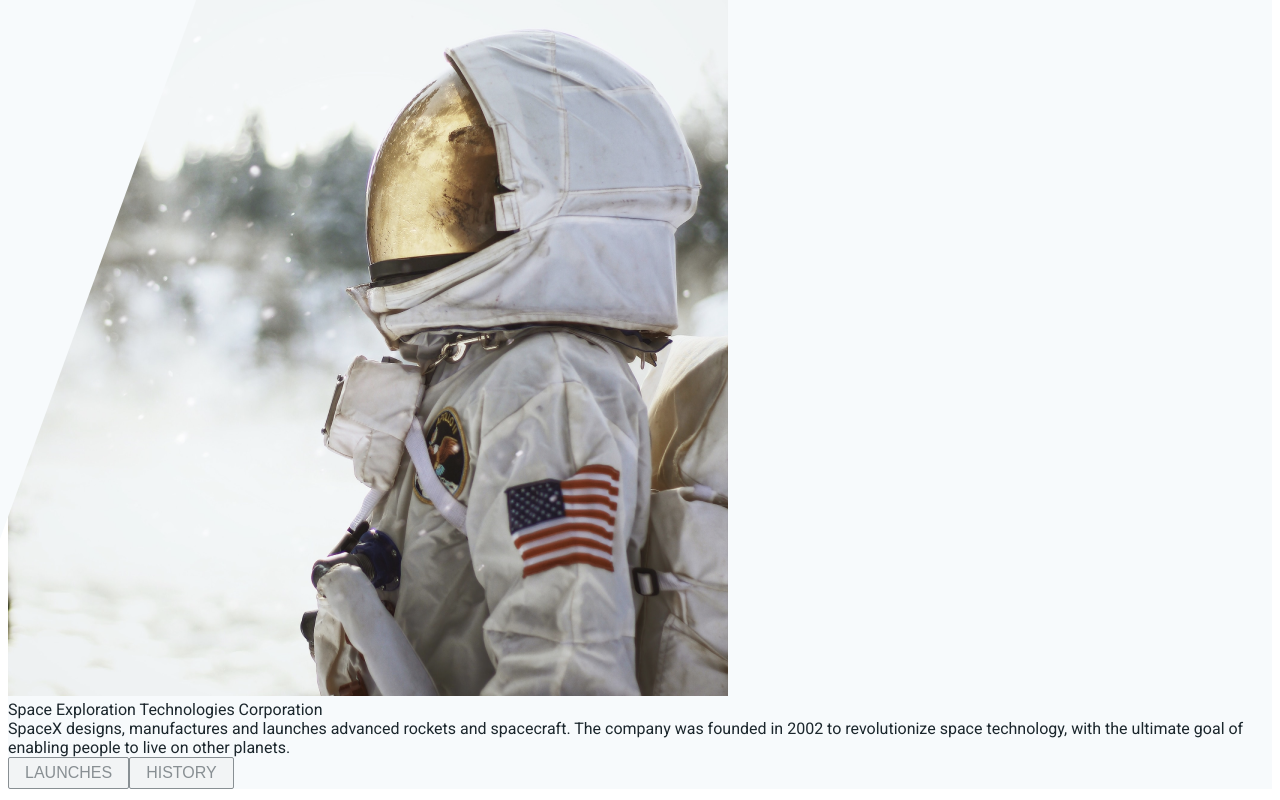
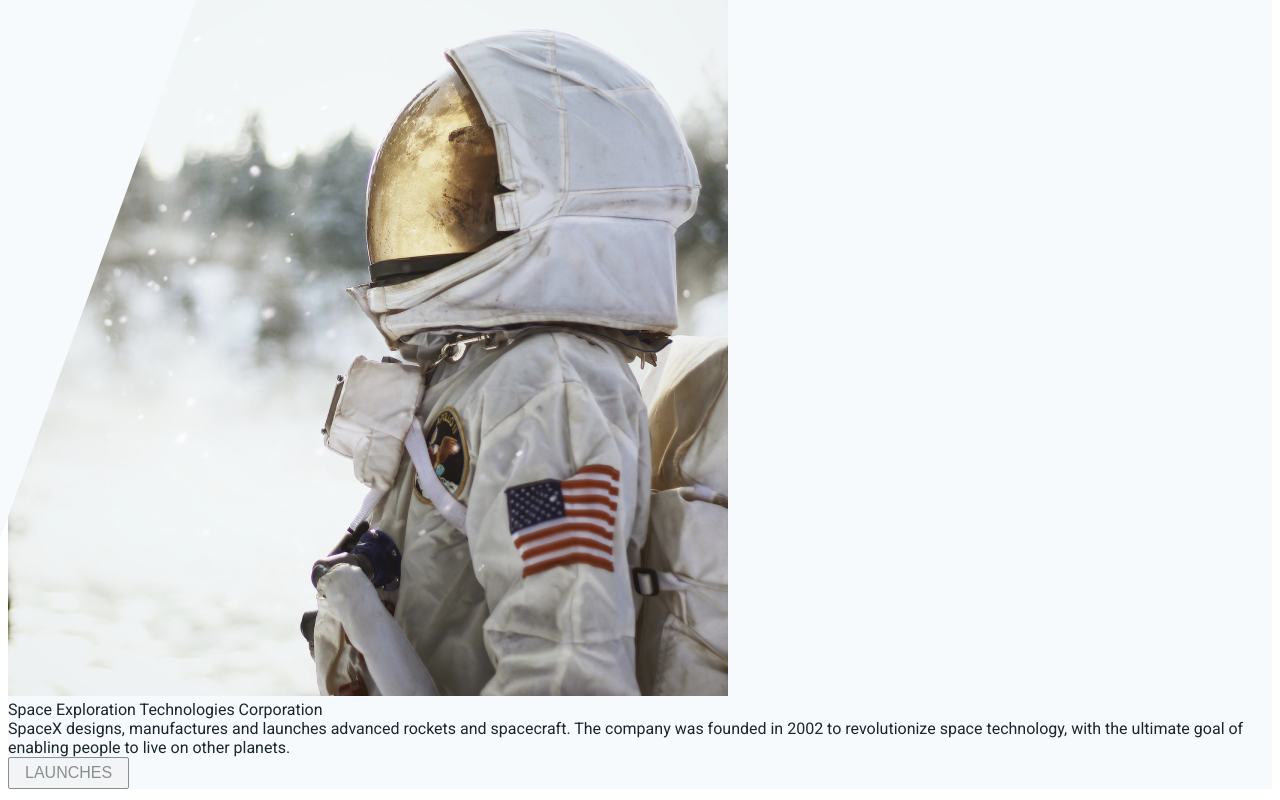
Before and after one commit to BatuhanW/demo-spacegraph, a Next.js app: page / in a window 1280 px wide. Shown: the part 259-1059 px from the top of the page. Built offline with nearby package versions, Linux system fonts and the light colour scheme.

Commit message:
Hide history button

```diff
--- a/pages/index.tsx
+++ b/pages/index.tsx
@@ -30,11 +30,11 @@ export default function Home() {
               <Button text="LAUNCHES" />
             </a>
           </Link>
-          <Link href="history" as="history">
+          {/* <Link href="history" as="history">
             <a>
               <Button text="HISTORY" />
             </a>
-          </Link>
+          </Link> */}
         </div>
       </div>
     </Layout>
--- a/pages/launches/missiondetails.tsx
+++ b/pages/launches/missiondetails.tsx
@@ -33,7 +33,7 @@ export default function MissionDetails() {
                 </Link>
                 <span className="font-bold"> / Mission Details</span>
               </div>
-
+              {/*Tailwind CSS example card (modified)*/}
               <div className="bg-white shadow overflow-hidden sm:rounded-lg max-w-5xl">
                 <div className="px-4 py-5 sm:px-6">
                   <div className="flex justify-between">
```
